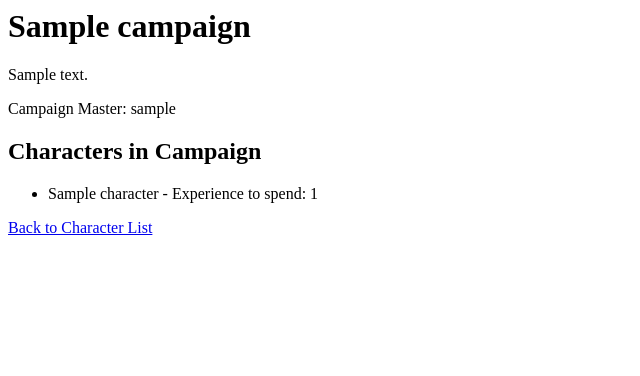
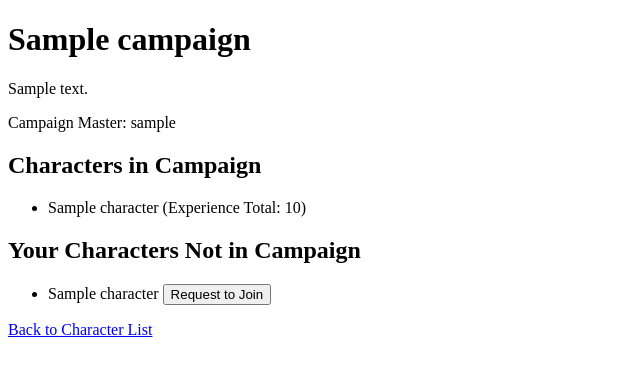
Before and after one commit to Huhlicheck/DH2_supplement, a Django app: template DH2/characters/templates/characters/campaign_detail.html in a window 1280 px wide. Shown: the top 376 px of the page, without its empty margins (0-640 px from the left). Run offline with Django 5.2, Linux system fonts and the light colour scheme; tables that the repository leaves empty hold one stand-in row (values such as "Sample post"); the template is opened without the code that fills it: values that come from a table or form of the project are taken from there, most other values are stand-ins (such as "Sample title", 1, 10 or a date in 2020).

Commit message:
request to join a campaign

```diff
--- a/DH2/characters/models.py
+++ b/DH2/characters/models.py
@@ -109,6 +109,7 @@ class Campaign(models.Model):
     description = models.TextField(blank=True, null=True)
     campaign_master = models.ForeignKey(User, on_delete=models.SET_NULL, null=True, related_name="mastered_campaigns")
     characters = models.ManyToManyField("Character", related_name="campaigns", blank=True)
+    pending_requests = models.ManyToManyField("Character", related_name="pending_campaign_requests", blank=True)
 
     def __str__(self):
         return self.name
@@ -123,6 +124,19 @@ class Campaign(models.Model):
         if character in self.characters.all():
             self.characters.remove(character)
 
+    def request_to_join(self, character):
+        if character not in self.characters.all() and character not in self.pending_requests.all():
+            self.pending_requests.add(character)
+
+    def approve_request(self, character):
+        if character in self.pending_requests.all():
+            self.pending_requests.remove(character)
+            self.characters.add(character)
+
+    def decline_request(self, character):
+        if character in self.pending_requests.all():
+            self.pending_requests.remove(character)
+
     def assign_experience(self, character, experience_points):
         """Assigns experience points to a character if the user is the campaign master."""
         if character in self.characters.all() and self.campaign_master != character.player:
--- a/DH2/characters/templates/characters/campaign_detail.html
+++ b/DH2/characters/templates/characters/campaign_detail.html
@@ -1,35 +1,91 @@
+<!DOCTYPE html>
+<html lang="en">
+<head>
+    <meta charset="UTF-8">
+    <title>Your Characters</title>
+</head>
+<body>
+    {% block content %}
     <h1>{{ campaign.name }}</h1>
     <p>{{ campaign.description }}</p>
     <p>Campaign Master: {{ campaign.campaign_master.username }}</p>
 
     <h2>Characters in Campaign</h2>
     <ul>
-    {% for character in characters %}
-        <li>{{ character.name }} - Experience to spend: {{ character.experience_to_spend }}</li>
+        {% for character in campaign_characters %}
+            <li>{{ character.name }} (Experience Total: {{ character.experience_total }})</li>
         {% endfor %}
     </ul>
 
+    <!-- Assign Experience Points Form (Master only) -->
     {% if is_master %}
         <h2>Assign Experience Points</h2>
         <form method="post">
             {% csrf_token %}
-        <label for="character_id">Character:</label>
+            <input type="hidden" name="action" value="assign_experience">
+            <label for="character_id">Select Character:</label>
             <select name="character_id" id="character_id">
-            {% for character in characters %}
+                {% for character in campaign_characters %}
                     <option value="{{ character.id }}">{{ character.name }}</option>
                 {% endfor %}
             </select>
             <label for="experience_points">Experience Points:</label>
-        <input type="number" name="experience_points" id="experience_points">
-        <button type="submit">Assign</button>
+            <input type="number" name="experience_points" required>
+            <button type="submit">Assign to Selected Character</button>
+        </form>
+
+        <form method="post" style="margin-top: 10px;">
+            {% csrf_token %}
+            <input type="hidden" name="action" value="assign_experience_to_all">
+            <label for="experience_points_all">Experience Points for All Characters:</label>
+            <input type="number" name="experience_points" id="experience_points_all" required>
+            <button type="submit">Assign to All Non-Master Characters</button>
         </form>
     {% endif %}
 
-{% if is_master and master_character %}
-    <h2>Your Character</h2>
+    <!-- Request to Join Campaign (for user's characters not in campaign) -->
+    <h2>Your Characters Not in Campaign</h2>
     <ul>
-        <li><a href="{% url 'characters:character_detail' master_character.name %}">{{ master_character.name }}</a></li>
+        {% for character in user_characters %}
+            <li>
+                {{ character.name }}
+                <form method="post" style="display:inline;">
+                    {% csrf_token %}
+                    <input type="hidden" name="action" value="request_to_join">
+                    <input type="hidden" name="character_id" value="{{ character.id }}">
+                    <button type="submit">Request to Join</button>
+                </form>
+            </li>
+        {% endfor %}
+    </ul>
+
+    <!-- Pending Requests (Master only) -->
+    {% if is_master and pending_requests %}
+        <h2>Pending Join Requests</h2>
+        <ul>
+            {% for request in pending_requests %}
+                <li>
+                    {{ request.character.name }} (from {{ request.character.player.username }})
+                    <form method="post" style="display:inline;">
+                        {% csrf_token %}
+                        <input type="hidden" name="action" value="approve_request">
+                        <input type="hidden" name="character_id" value="{{ request.character.id }}">
+                        <button type="submit">Approve</button>
+                    </form>
+                    <form method="post" style="display:inline;">
+                        {% csrf_token %}
+                        <input type="hidden" name="action" value="decline_request">
+                        <input type="hidden" name="character_id" value="{{ request.character.id }}">
+                        <button type="submit">Decline</button>
+                    </form>
+                </li>
+            {% endfor %}
         </ul>
     {% endif %}
 
+    {% endblock %}
+
 <p><a href="{% url 'characters:character_list' %}">Back to Character List</a></p>
+
+</body>
+</html>
--- a/DH2/characters/templates/characters/campaign_list.html
+++ b/DH2/characters/templates/characters/campaign_list.html
@@ -26,3 +26,5 @@
 {% else %}
     <p>No campaigns available at the moment.</p>
 {% endif %}
+
+<p><a href="{% url 'characters:character_list' %}">Back to Character List</a></p>
--- a/DH2/characters/templates/characters/character_list.html
+++ b/DH2/characters/templates/characters/character_list.html
@@ -27,9 +27,9 @@
 
     <h1>Your Campaigns</h1>
 
-    {% if all_campaigns_with_user %}
+    {% if all_campaigns %}
         <ul>
-            {% for campaign in all_campaigns_with_user %}
+            {% for campaign in all_campaigns %}
                 <li>
                     <strong>
                         <a href="{% url 'characters:campaign_detail' campaign.name %}">{{ campaign.name }}</a>
```
Also changed, not shown: DH2/characters/views.py (+49 -9 lines), DH2/characters/migrations/0012_campaign_pending_requests.py (added). Lines whose indentation alone changed are shown as unchanged.
